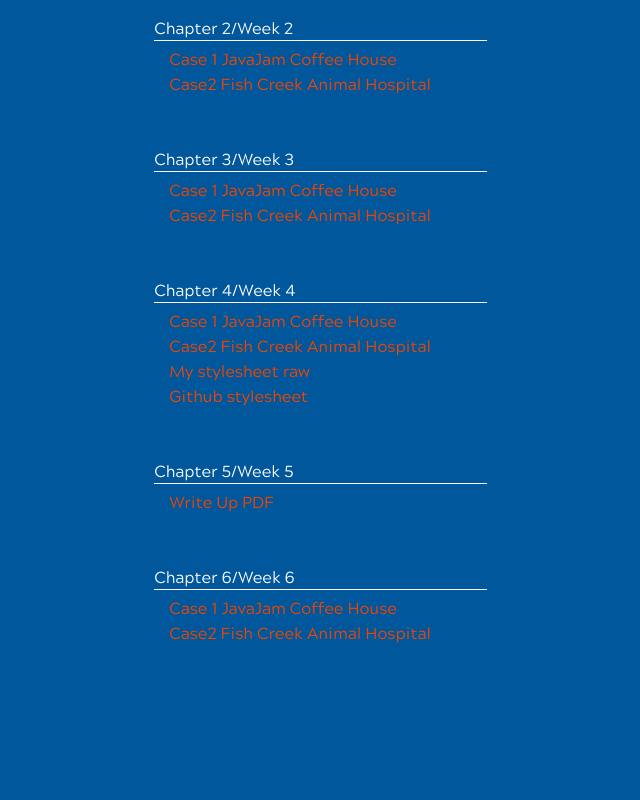
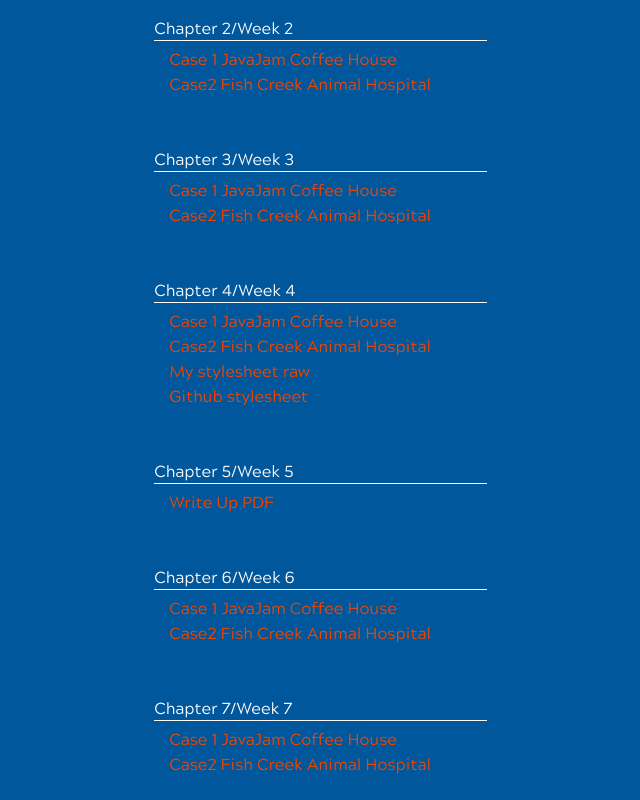
Before and after one commit to codekendo/cswb110, a plain HTML site: page index.html in a window 1280 px wide. Shown: the part 459-1259 px from the top of the page, without its empty margins (327-967 px from the left). Before the commit the page ends 1128 px from the top, so only its background shows below. Drawn offline with Linux system fonts and the light colour scheme.

Commit message:
added chp7 to the index.html

```diff
--- a/index.html
+++ b/index.html
@@ -112,6 +112,20 @@
                     </li>
                 </ul>
             </li>
+            <li class="underline">
+                Chapter 7/Week 7
+            </li>
+            <li>
+                <ul>
+                    <li>
+                        <a href="chp7/case1/index.html">Case 1 JavaJam Coffee House</a>
+                    </li>
+                    <li>
+                        <a href="chp7/case2/index.html">Case2 Fish Creek Animal Hospital</a>
+                    </li>
+                </ul>
+            </li>
+
         </ul>
 
     </div>
```
